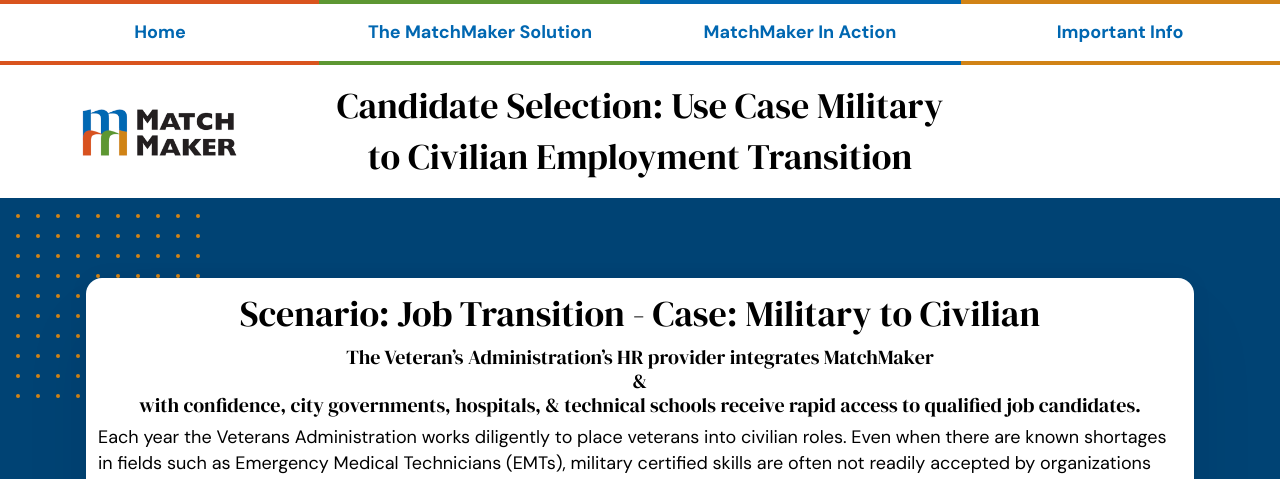
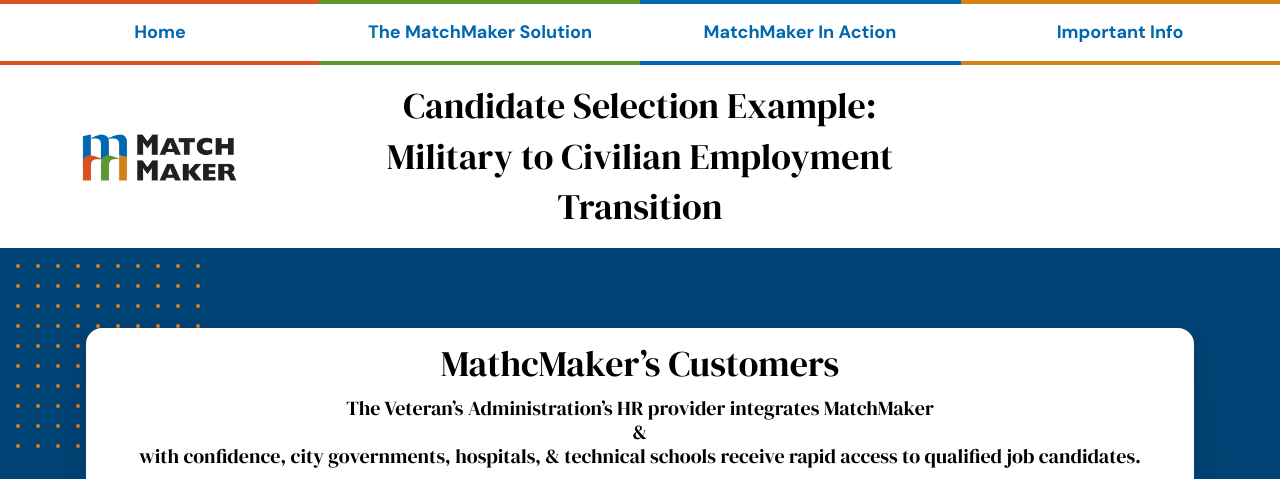
Before and after one commit to matchmakeredlabs/matchmakeredlabs.develop, a Jekyll site: the page built from _Action/3casestudy.md, in a window 1280 px wide. Shown: the top 479 px of the page. Built offline with Jekyll 4.4.1, drawn with Linux system fonts in a browser that asks for light colours.

Commit message:
Update 3casestudy.md

```diff
--- a/_Action/3casestudy.md
+++ b/_Action/3casestudy.md
@@ -1,10 +1,10 @@
 ---
-title: "Candidate Selection: Use Case Military to Civilian Employment Transition"
+title: "Candidate Selection Example:<br/>Military to Civilian Employment Transition"
 menu: "Candidate Selection: Military to Civilian"
 icon: blocks
 ordinal: 3
 ---
-# Scenario: Job Transition - Case: Military to Civilian
+# MathcMaker's Customers
 
 ### The Veteran's Administration’s HR provider integrates MatchMaker<br/>&<br/>with confidence, city governments, hospitals, & technical schools receive rapid access to qualified job candidates.
 
```
